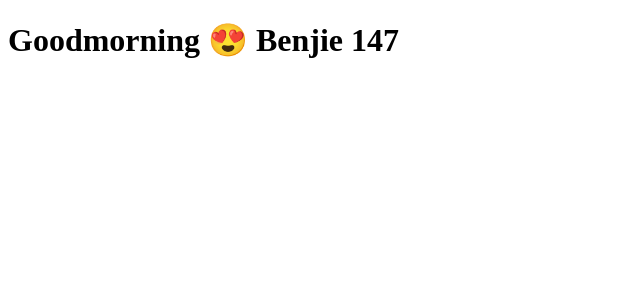
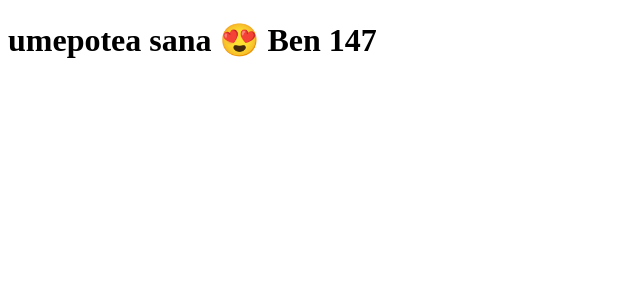
Before and after one commit to BenjieGrandz/reactpro, a React (Vite) app: page / in a window 1280 px wide. Shown: the top 300 px of the page, without its empty margins (0-640 px from the left). Built offline with nearby package versions, Linux system fonts and the light colour scheme.

Commit message:
this time i created a person data set as an object and passed it as a prop

```diff
--- a/src/App.jsx
+++ b/src/App.jsx
@@ -1,16 +1,18 @@
 import Hello from "./components/Hello";
 
 function App() {
-  const seatNumbers = [1, 4, 7];
+  const person = {
+    name: "Ben",
+    emoji: "😍",
+    message: "umepotea sana",
+    seatNumbers: [1, 4, 7],
+  };
+  {
+    /* This is the object that will be passed as a prop */
+  }
   return (
     <div className="App">
-      <Hello
-        name="Benjie"
-        message="Goodmorning"
-        emoji="😍"
-        seatNumbers={seatNumbers}
-      />{" "}
-      {/*emoji picker is windows + period  */}
+      <Hello person={person} />
     </div>
   );
 }
--- a/src/components/Hello.jsx
+++ b/src/components/Hello.jsx
@@ -1,8 +1,8 @@
-function Hello({ name, message, emoji, seatNumbers }) {
+function Hello({ person }) {
   return (
     <div>
       <h1>
-        {message} {emoji} {name} {seatNumbers}
+        {person.message} {person.emoji} {person.name} {person.seatNumbers}
       </h1>
     </div>
   );
```
